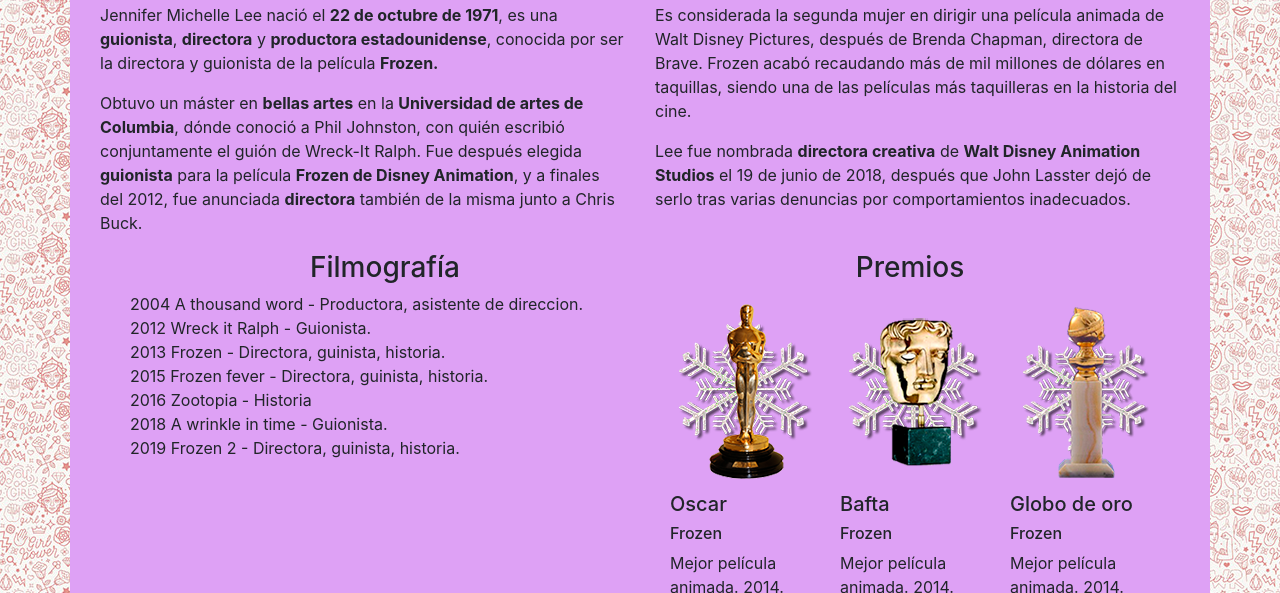
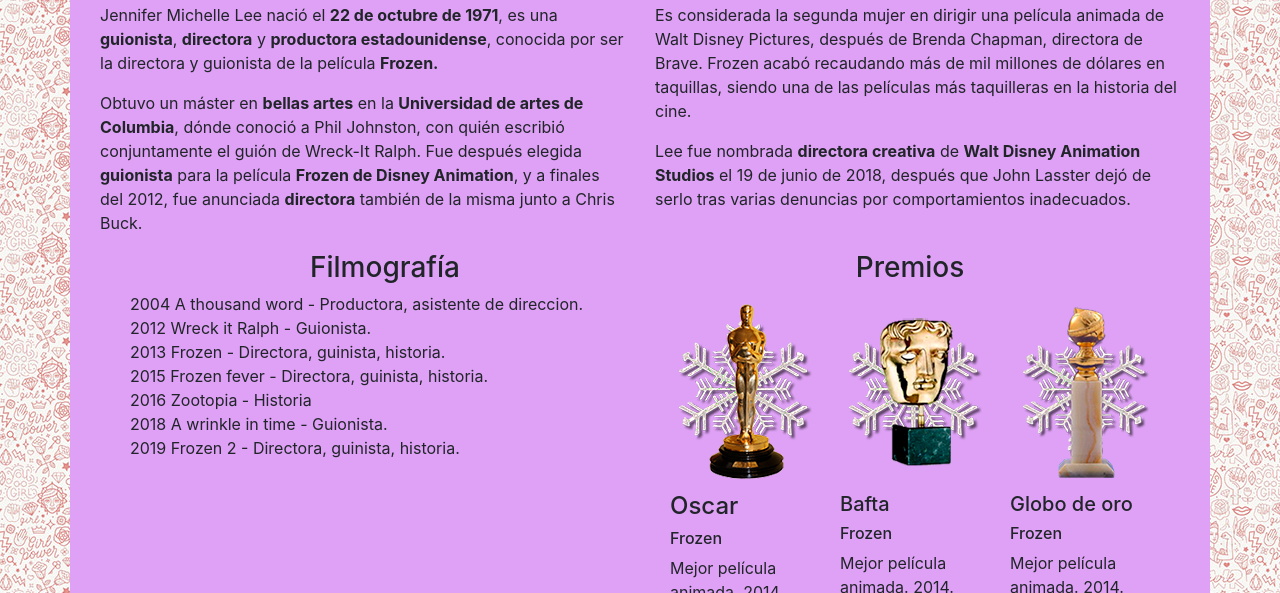
Before and after one commit to colofau/finalfauda, a plain HTML site: page dcreativa.html in a window 1280 px wide. Shown: the part 479-1072 px from the top of the page. Drawn offline with nearby package versions, Linux system fonts and the light colour scheme.

Commit message:
Update dcreativa.html

```diff
--- a/dcreativa.html
+++ b/dcreativa.html
@@ -82,7 +82,7 @@
               		<div class="col-md-4" id="premios">
 		  				<img src="img/oscar.png" alt="premio oscar" />
 
-			            <h5>Oscar</h5>
+			            <h4>Oscar</h4>
 			            <h6>Frozen</h6>
 			            <p>Mejor película animada. 2014.</p>
 
```
